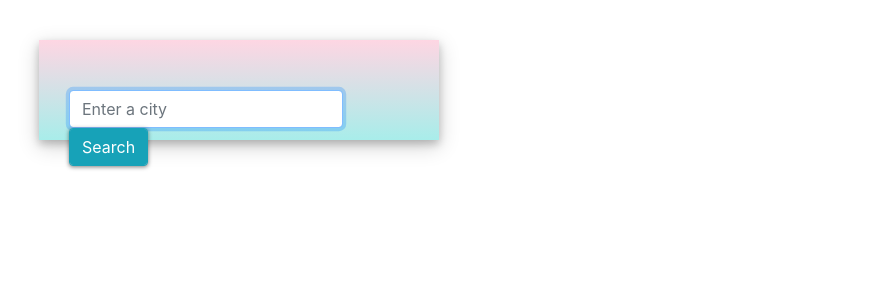
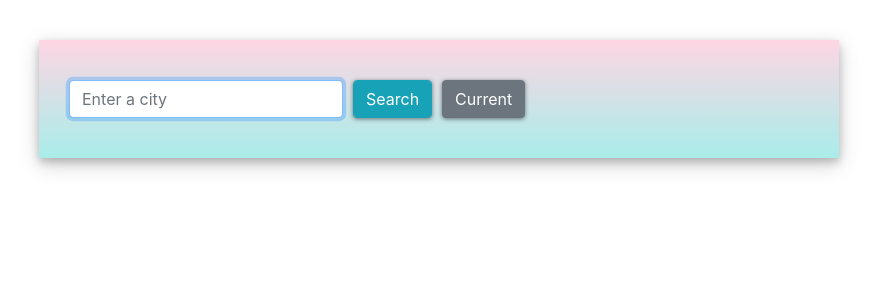
Before and after one commit to miri52/weather-app-react, a React (Create React App) app: page / in a window 1280 px wide. Shown: the top 300 px of the page, without its empty margins (46-923 px from the left). Built offline with nearby package versions, Linux system fonts and the light colour scheme.

Commit message:
Add the current button and Fahrenheit scale

```diff
--- a/src/App.css
+++ b/src/App.css
@@ -1,7 +1,7 @@
 .wireframe {
   box-shadow: 0 4px 8px 0 rgba(0, 0, 0, 0.2), 0 6px 20px 0 rgba(0, 0, 0, 0.19);
-  padding: 50px 30px;
+  padding: 40px 30px;
   margin-top: 40px;
-  max-width: 400px;
+  max-width: 800px;
   background-image: linear-gradient(to top, #a8edea 0%, #fed6e3 100%);
 }
--- a/src/Search.css
+++ b/src/Search.css
@@ -1,6 +1,15 @@
+h1 {
+  margin-top: 20px !important;
+}
+
 input {
   box-shadow: 0 1px 4px rgba(0, 0, 0, 0.5);
   height: 40px;
+}
+
+button {
+  height: 38px;
+  box-shadow: 0 1px 4px rgba(0, 0, 0, 0.5);
 }
 
 h2 {
@@ -18,11 +27,23 @@ li::first-letter {
 
 #search-form {
   margin-right: 10px;
-  margin-bottom: 10px;
 }
 
 .current-temperature {
-  font-size: 56px;
+  color: black;
+  float: left;
+  font-size: 60px;
+  font-weight: 600;
+  line-height: 1.2;
+  padding-left: 20px;
+}
+
+#celsius-scale {
+  font-weight: bold;
+}
+
+#fahrenheit-scale {
+  color: gray;
 }
 
 .weather-icon-now {
--- a/src/Search.js
+++ b/src/Search.js
@@ -61,6 +61,13 @@ export default function Search() {
           </div>
         </div>
       </form>
+      <button
+        type="submit"
+        class="btn btn-secondary"
+        id="current-location-button"
+      >
+        Current
+      </button>
     </div>
   );
 
@@ -82,10 +89,16 @@ export default function Search() {
                   alt={weather.description}
                 />
                 <div className="float-left">
-                  <span className="current-temperature">
+                  <strong className="current-temperature">
                     {weather.temperature}
+                  </strong>
+                  <span class="temperature-scale" id="celsius-scale">
+                    °C
                   </span>
-                  <span className="temperature-scale">°C</span>
+                  <span> | </span>
+                  <span class="temperature-scale" id="fahrenheit-scale">
+                    °F
+                  </span>
                 </div>
               </div>
             </div>
```
